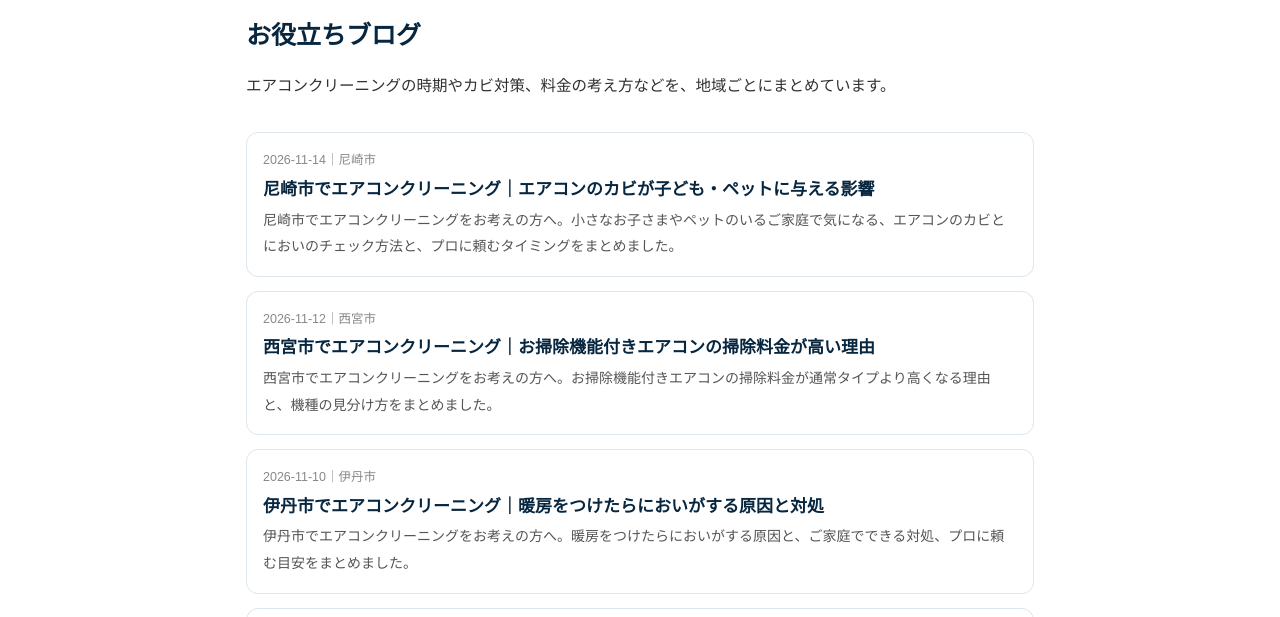
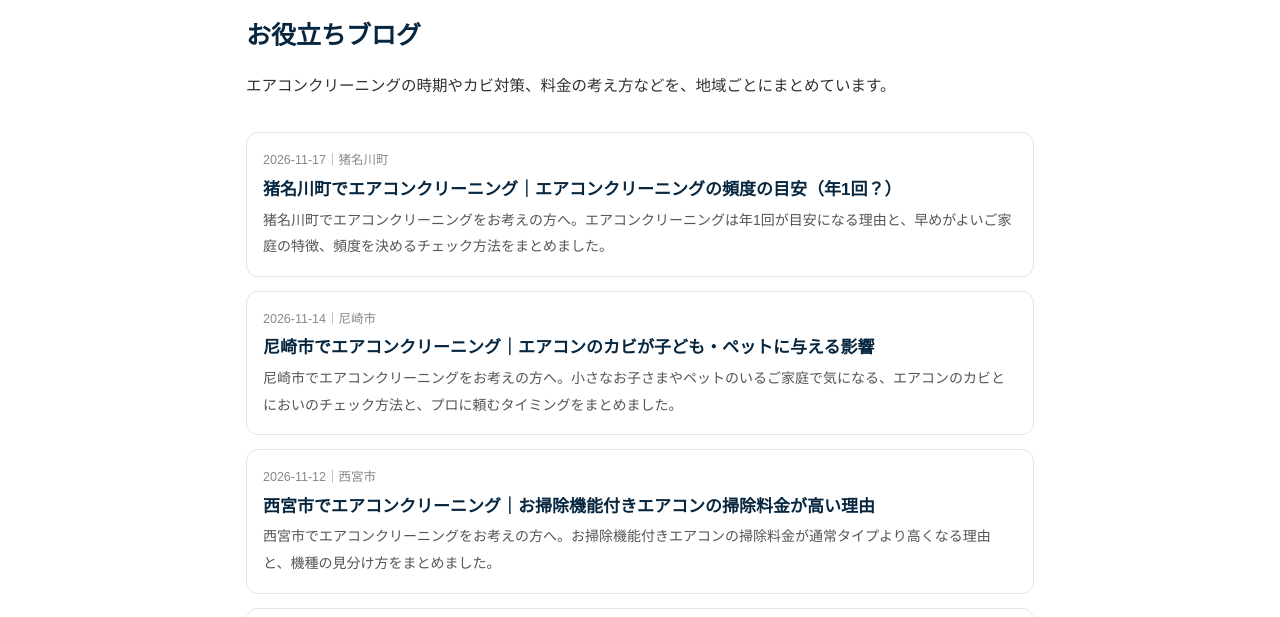
Before and after one commit to tasukarutaoka-cpu/tasukaru-site, a plain HTML site: page blog/index.html in a window 1280 px wide. Shown: the part 103-720 px from the top of the page. Drawn offline with Linux system fonts and the light colour scheme.

Commit message:
Update blog index: add inagawa-hindo-meiyasu

```diff
--- a/blog/index.html
+++ b/blog/index.html
@@ -52,6 +52,7 @@ footer a{color:#ffd35c}
 <h1 style="margin-top:10px">お役立ちブログ</h1>
 <p>エアコンクリーニングの時期やカビ対策、料金の考え方などを、地域ごとにまとめています。</p>
 <div class="postlist">
+<div class="postcard"><p class="date">2026-11-17｜猪名川町</p><a class="t" href="inagawa-hindo-meiyasu/">猪名川町でエアコンクリーニング｜エアコンクリーニングの頻度の目安（年1回？）</a><p>猪名川町でエアコンクリーニングをお考えの方へ。エアコンクリーニングは年1回が目安になる理由と、早めがよいご家庭の特徴、頻度を決めるチェック方法をまとめました。</p></div>
 <div class="postcard"><p class="date">2026-11-14｜尼崎市</p><a class="t" href="amagasaki-kabi-kodomo-pet/">尼崎市でエアコンクリーニング｜エアコンのカビが子ども・ペットに与える影響</a><p>尼崎市でエアコンクリーニングをお考えの方へ。小さなお子さまやペットのいるご家庭で気になる、エアコンのカビとにおいのチェック方法と、プロに頼むタイミングをまとめました。</p></div>
 <div class="postcard"><p class="date">2026-11-12｜西宮市</p><a class="t" href="nishinomiya-osouji-kinou-ryoukin/">西宮市でエアコンクリーニング｜お掃除機能付きエアコンの掃除料金が高い理由</a><p>西宮市でエアコンクリーニングをお考えの方へ。お掃除機能付きエアコンの掃除料金が通常タイプより高くなる理由と、機種の見分け方をまとめました。</p></div>
 <div class="postcard"><p class="date">2026-11-10｜伊丹市</p><a class="t" href="itami-danbou-nioi/">伊丹市でエアコンクリーニング｜暖房をつけたらにおいがする原因と対処</a><p>伊丹市でエアコンクリーニングをお考えの方へ。暖房をつけたらにおいがする原因と、ご家庭でできる対処、プロに頼む目安をまとめました。</p></div>
```
